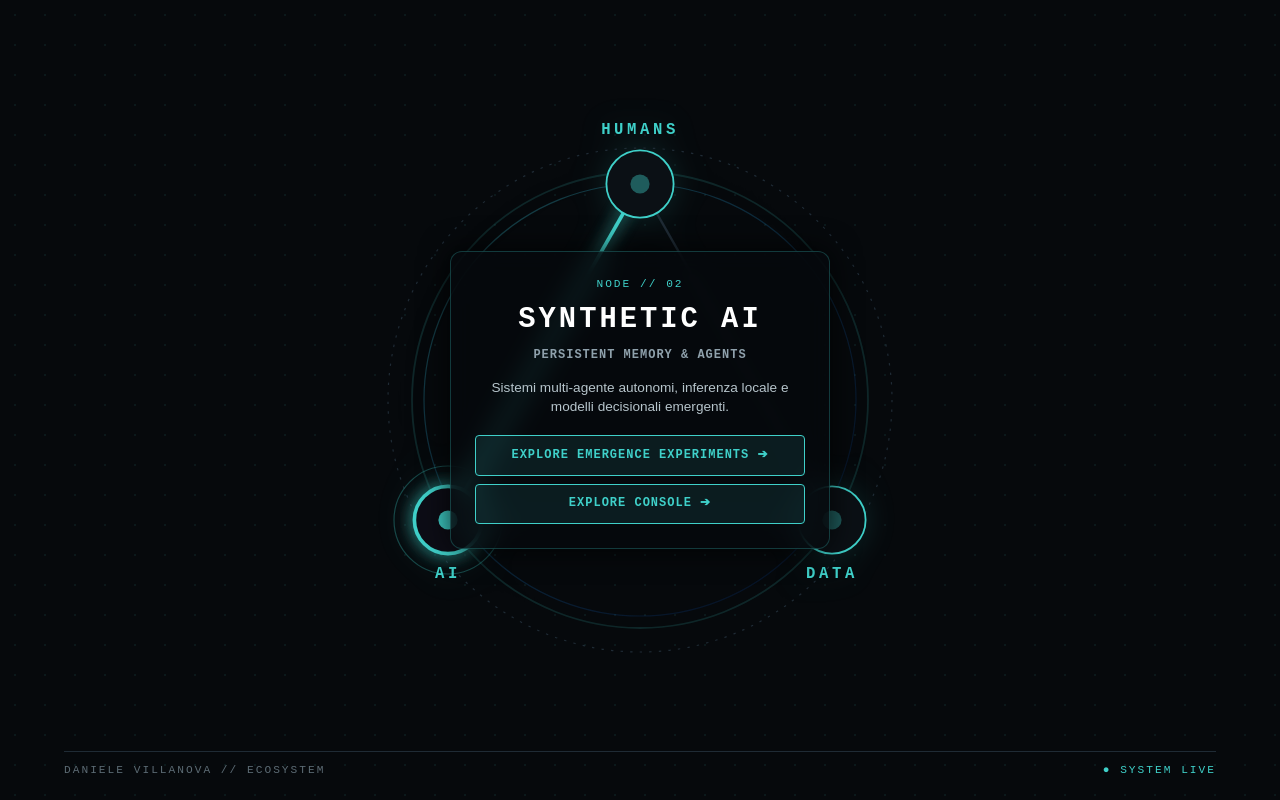
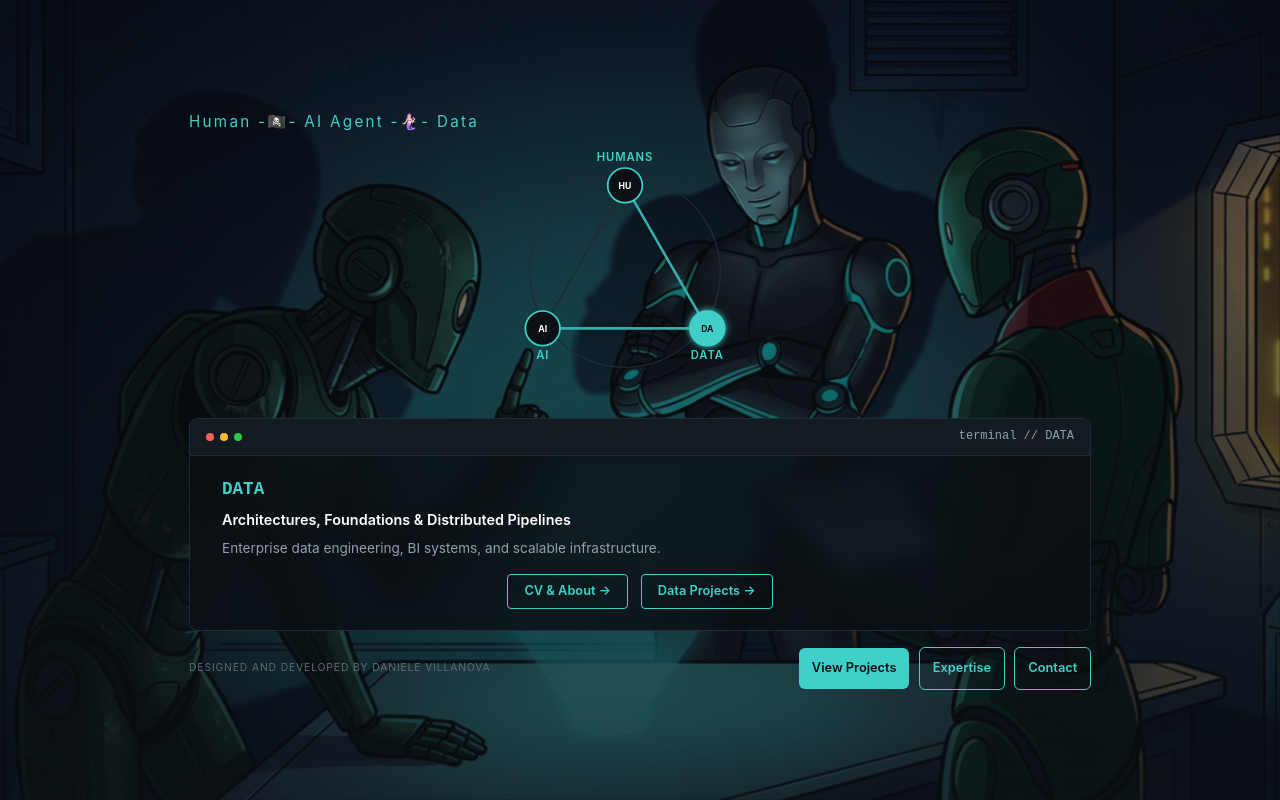
Before and after one commit to danieleelfo/dv-site, a React (Vite) app: page /test3 in a window 1280 px wide. Shown: the top 800 px of the page. Built offline with nearby package versions, Linux system fonts and the light colour scheme.

Commit message:
Update HomeTest3.jsx

```diff
--- a/src/pages/HomeTest3.jsx
+++ b/src/pages/HomeTest3.jsx
@@ -1,223 +1,273 @@
-import React, { useState } from 'react'
-import { Link } from 'react-router-dom'
+import React, { useState, useEffect } from 'react'
+import { Link, useLocation, useParams } from 'react-router-dom'
+import { useTranslation } from 'react-i18next'
+import bgImage from '../assets/hero.png'
+import { projectSlugs, projectNames } from '../data/projects.js'
 
-export default function HomeTest3() {
+export default function Home() {
+  const { t } = useTranslation()
+  const location = useLocation()
+  const { lang } = useParams()
   const [activeNode, setActiveNode] = useState('ai')
+  const [isHoveringCard, setIsHoveringCard] = useState(false)
+
+  // Ciclo automatico ogni 3 secondi
+  useEffect(() => {
+    if (isHoveringCard) return
+    const interval = setInterval(() => {
+      setActiveNode((prev) => {
+        const nodes = ['humans', 'ai', 'data']
+        const currentIndex = nodes.indexOf(prev)
+        return nodes[(currentIndex + 1) % nodes.length]
+      })
+    }, 3000)
+    return () => clearInterval(interval)
+  }, [isHoveringCard])
+
+  const pathLanguage = location.pathname.split('/')[1]
+  const supportedLanguages = ['it', 'en', 'es', 'fr', 'ca', 'nl']
+  const language = supportedLanguages.includes(pathLanguage) ? pathLanguage : 'en'
+
+  const localizedPath = (path) => {
+    const cleanPath = path.startsWith('/') ? path : `/${path}`
+    return `/${language}${cleanPath}`
+  }
 
   const nodes = {
     humans: {
-      code: 'NODE // 01',
-      title: 'HUMANS',
-      tagline: 'INTUITION & NARRATIVE ENGINES',
-      desc: 'Esplorazione dell’esperienza umana, della coscienza e dello storytelling generativo.',
+      title: t('home.humans.title', 'HUMANS'),
+      subtitle: t('home.humans.subtitle', 'Intuition, Emotional Intelligence & Narrative Engines'),
+      description: t('home.humans.description', 'Exploring human cognition through interactive storytelling and creative emergence.'),
       links: [
-        { label: 'Night Stories', path: '/night-stories' },
-        { label: 'Story Teller', path: '/story-teller' },
+        { label: t('home.humans.links.nightStories', 'Night Stories'), path: '/night-stories' },
+        { label: t('home.humans.links.storyTeller', 'Story Teller'), path: '/story-teller' },
+        { label: t('home.humans.links.barAI', 'Bar AI'), path: '/bar-ai' },
       ],
     },
     ai: {
-      code: 'NODE // 02',
-      title: 'SYNTHETIC AI',
-      tagline: 'PERSISTENT MEMORY & AGENTS',
-      desc: 'Sistemi multi-agente autonomi, inferenza locale e modelli decisionali emergenti.',
+      title: t('home.ai.title', 'AI Agents'),
+      subtitle: t('home.ai.subtitle', 'Synthetic Intelligence & Persistent Memory Agents'),
+      description: t('home.ai.description', 'Autonomous multi-agent architectures running local and cloud inferencing models.'),
       links: [
-        { label: 'Emergence Experiments', path: '/emergence' },
-        { label: 'Console', path: '/console' },
+        { label: t('home.ai.links.emergence', 'Emergence Experiments'), path: '/emergence' },
+        { label: t('home.ai.links.console', 'Console Playground'), path: '/console' },
       ],
     },
     data: {
-      code: 'NODE // 03',
-      title: 'DATA FOUNDATION',
-      tagline: 'DISTRIBUTED ARCHITECTURES',
-      desc: 'Ingegneria dei dati ad alte prestazioni, pipeline complesse e visione aziendale B2B.',
+      title: t('home.data.title', 'DATA'),
+      subtitle: t('home.data.subtitle', 'Architectures, Foundations & Distributed Pipelines'),
+      description: t('home.data.description', 'Enterprise data engineering, BI systems, and scalable infrastructure.'),
       links: [
-        { label: 'About & Corporate CV', path: '/about' },
-        { label: 'Data Projects', path: '/projects' },
+        { label: t('home.data.links.about', 'Corporate CV & About'), path: '/about' },
+        { label: t('home.data.links.projects', 'Data Projects'), path: '/projects' },
       ],
     },
   }
 
+  const expertiseItems = t('expertise.items', { returnObjects: true })
+
   return (
-    <div style={styles.viewport}>
-      {/* BACKGROUND PARTICLES & HUD GRID */}
-      <div style={styles.gridOverlay} />
+    <div style={pageStyles.page}>
+      <img src={bgImage} alt="" style={pageStyles.background} />
+      <div style={pageStyles.backgroundOverlay} />
 
-      {/* SCENA CENTRALE: STAGE SCENOGRAFICO GIGANTE */}
-      <div style={styles.stage}>
+      <div style={pageStyles.content}>
+        <div style={styles.container}>
+          <div className="container" style={styles.content}>
+            <header style={styles.header}>
+              <p style={styles.systemBadge}>Human -🏴‍☠️- AI Agent -🧜🏻‍♀️- Data</p>
+            </header>
 
-        {/* SVG HOLOGRAM GIGANTE */}
-        <svg viewBox="0 0 500 500" style={styles.svgHolo}>
-          <defs>
-            {/* Effetti di bagliore Neon (Glow) */}
-            <filter id="glow" x="-20%" y="-20%" width="140%" height="140%">
-              <feGaussianBlur stdDeviation="6" result="blur" />
-              <feMerge>
-                <feMergeNode in="blur" />
-                <feMergeNode in="SourceGraphic" />
-              </feMerge>
-            </filter>
+            <div style={styles.diagramWrapper}>
+              <svg viewBox="0 0 300 300" style={styles.svg} aria-label="Human AI Data system">
+                <circle cx="150" cy="150" r="110" stroke="#1f2b35" strokeWidth="1.5" fill="none" />
+                <circle cx="150" cy="150" r="125" stroke="#1f2b35" strokeDasharray="4 4" strokeWidth="1" fill="none" opacity="0.5" />
+                <polygon points="150,50 55,215 245,215" stroke="#1f2b35" strokeWidth="2" fill="none" />
 
-            <linearGradient id="cyanGrad" x1="0%" y1="0%" x2="100%" y2="100%">
-              <stop offset="0%" stopColor="#3fd0c9" stopOpacity="0.8" />
-              <stop offset="100%" stopColor="#0055ff" stopOpacity="0.2" />
-            </linearGradient>
-          </defs>
-
-          {/* Anelli esterni d'atmosfera */}
-          <circle cx="250" cy="250" r="210" stroke="#1f2b35" strokeWidth="1" fill="none" strokeDasharray="2 6" />
-          <circle cx="250" cy="250" r="190" stroke="rgba(63, 208, 201, 0.15)" strokeWidth="1.5" fill="none" />
-          <circle cx="250" cy="250" r="180" stroke="url(#cyanGrad)" strokeWidth="1" fill="none" opacity="0.4" />
-
-          {/* Triangolo Geometrico Sacro */}
-          <polygon points="250,70 90,350 410,350" stroke="#1f2b35" strokeWidth="2" fill="none" />
-
-          {/* FLUSSI DI ENERGIA ATTIVI AL CLICK */}
                 {activeNode === 'humans' && (
                   <>
-              <line x1="250" y1="70" x2="90" y2="350" stroke="#3fd0c9" strokeWidth="3" filter="url(#glow)" />
-              <line x1="250" y1="70" x2="410" y2="350" stroke="#3fd0c9" strokeWidth="3" filter="url(#glow)" />
-              <circle cx="250" cy="70" r="45" stroke="#3fd0c9" strokeWidth="1" fill="none" opacity="0.3" />
+                    <line x1="150" y1="50" x2="55" y2="215" stroke="#3fd0c9" strokeWidth="3" opacity="0.8" />
+                    <line x1="150" y1="50" x2="245" y2="215" stroke="#3fd0c9" strokeWidth="3" opacity="0.8" />
+                  </>
+                )}
+                {activeNode === 'ai' && (
+                  <>
+                    <line x1="55" y1="215" x2="150" y2="50" stroke="#3fd0c9" strokeWidth="3" opacity="0.8" />
+                    <line x1="55" y1="215" x2="245" y2="215" stroke="#3fd0c9" strokeWidth="3" opacity="0.8" />
+                  </>
+                )}
+                {activeNode === 'data' && (
+                  <>
+                    <line x1="245" y1="215" x2="150" y2="50" stroke="#3fd0c9" strokeWidth="3" opacity="0.8" />
+                    <line x1="245" y1="215" x2="55" y2="215" stroke="#3fd0c9" strokeWidth="3" opacity="0.8" />
                   </>
                 )}
 
-          {activeNode === 'ai' && (
-            <>
-              <line x1="90" y1="350" x2="250" y2="70" stroke="#3fd0c9" strokeWidth="3" filter="url(#glow)" />
-              <line x1="90" y1="350" x2="410" y2="350" stroke="#3fd0c9" strokeWidth="3" filter="url(#glow)" />
-              <circle cx="90" cy="350" r="45" stroke="#3fd0c9" strokeWidth="1" fill="none" opacity="0.3" />
-            </>
-          )}
-
-          {activeNode === 'data' && (
-            <>
-              <line x1="410" y1="350" x2="250" y2="70" stroke="#3fd0c9" strokeWidth="3" filter="url(#glow)" />
-              <line x1="410" y1="350" x2="90" y2="350" stroke="#3fd0c9" strokeWidth="3" filter="url(#glow)" />
-              <circle cx="410" cy="350" r="45" stroke="#3fd0c9" strokeWidth="1" fill="none" opacity="0.3" />
-            </>
-          )}
-
-          {/* NODO 1: HUMANS (VERTICE ALTO) */}
-          <g style={{ cursor: 'pointer' }} onClick={() => setActiveNode('humans')}>
-            <circle cx="250" cy="70" r="28" fill="#0b1015" stroke="#3fd0c9" strokeWidth={activeNode === 'humans' ? "3" : "1.5"} filter={activeNode === 'humans' ? "url(#glow)" : ""} />
-            <circle cx="250" cy="70" r="8" fill="#3fd0c9" opacity={activeNode === 'humans' ? "1" : "0.4"} />
-            <text x="250" y="28" fill="#3fd0c9" fontSize="13" textAnchor="middle" fontWeight="800" letterSpacing="3">HUMANS</text>
+                <g style={{ cursor: 'pointer' }} onClick={() => setActiveNode('humans')} onMouseEnter={() => setActiveNode('humans')}>
+                  <defs><filter id="glow-humans" x="-30%" y="-30%" width="160%" height="160%"><feGaussianBlur stdDeviation="4" result="blur" /><feMerge><feMergeNode in="blur" /><feMergeNode in="SourceGraphic" /></feMerge></filter></defs>
+                  <circle cx="150" cy="50" r="20" fill={activeNode === 'humans' ? '#3fd0c9' : '#0b1015'} stroke="#3fd0c9" strokeWidth="2" filter={activeNode === 'humans' ? 'url(#glow-humans)' : 'none'} />
+                  <text x="150" y="54" fill={activeNode === 'humans' ? '#0b1015' : '#fff'} fontSize="10" textAnchor="middle" fontWeight="bold">HU</text>
+                  <text x="150" y="22" fill="#3fd0c9" fontSize="13" textAnchor="middle" fontWeight="600" letterSpacing="1">HUMANS</text>
                 </g>
 
-          {/* NODO 2: AI (BASSO SINISTRA) */}
-          <g style={{ cursor: 'pointer' }} onClick={() => setActiveNode('ai')}>
-            <circle cx="90" cy="350" r="28" fill="#0b1015" stroke="#3fd0c9" strokeWidth={activeNode === 'ai' ? "3" : "1.5"} filter={activeNode === 'ai' ? "url(#glow)" : ""} />
-            <circle cx="90" cy="350" r="8" fill="#3fd0c9" opacity={activeNode === 'ai' ? "1" : "0.4"} />
-            <text x="90" y="398" fill="#3fd0c9" fontSize="13" textAnchor="middle" fontWeight="800" letterSpacing="3">AI</text>
+                <g style={{ cursor: 'pointer' }} onClick={() => setActiveNode('ai')} onMouseEnter={() => setActiveNode('ai')}>
+                  <defs><filter id="glow-ai" x="-30%" y="-30%" width="160%" height="160%"><feGaussianBlur stdDeviation="4" result="blur" /><feMerge><feMergeNode in="blur" /><feMergeNode in="SourceGraphic" /></feMerge></filter></defs>
+                  <circle cx="55" cy="215" r="20" fill={activeNode === 'ai' ? '#3fd0c9' : '#0b1015'} stroke="#3fd0c9" strokeWidth="2" filter={activeNode === 'ai' ? 'url(#glow-ai)' : 'none'} />
+                  <text x="55" y="219" fill={activeNode === 'ai' ? '#0b1015' : '#fff'} fontSize="10" textAnchor="middle" fontWeight="bold">AI</text>
+                  <text x="55" y="250" fill="#3fd0c9" fontSize="13" textAnchor="middle" fontWeight="600" letterSpacing="1">AI</text>
                 </g>
 
-          {/* NODO 3: DATA (BASSO DESTRA) */}
-          <g style={{ cursor: 'pointer' }} onClick={() => setActiveNode('data')}>
-            <circle cx="410" cy="350" r="28" fill="#0b1015" stroke="#3fd0c9" strokeWidth={activeNode === 'data' ? "3" : "1.5"} filter={activeNode === 'data' ? "url(#glow)" : ""} />
-            <circle cx="410" cy="350" r="8" fill="#3fd0c9" opacity={activeNode === 'data' ? "1" : "0.4"} />
-            <text x="410" y="398" fill="#3fd0c9" fontSize="13" textAnchor="middle" fontWeight="800" letterSpacing="3">DATA</text>
+                <g style={{ cursor: 'pointer' }} onClick={() => setActiveNode('data')} onMouseEnter={() => setActiveNode('data')}>
+                  <defs><filter id="glow-data" x="-30%" y="-30%" width="160%" height="160%"><feGaussianBlur stdDeviation="4" result="blur" /><feMerge><feMergeNode in="blur" /><feMergeNode in="SourceGraphic" /></feMerge></filter></defs>
+                  <circle cx="245" cy="215" r="20" fill={activeNode === 'data' ? '#3fd0c9' : '#0b1015'} stroke="#3fd0c9" strokeWidth="2" filter={activeNode === 'data' ? 'url(#glow-data)' : 'none'} />
+                  <text x="245" y="219" fill={activeNode === 'data' ? '#0b1015' : '#fff'} fontSize="10" textAnchor="middle" fontWeight="bold">DA</text>
+                  <text x="245" y="250" fill="#3fd0c9" fontSize="13" textAnchor="middle" fontWeight="600" letterSpacing="1">DATA</text>
                 </g>
               </svg>
+            </div>
 
-        {/* INFO HUD OVERLAY (TESTO SCENOGRAFICO) */}
-        <div style={styles.hudOverlay}>
-          <p style={styles.hudCode}>{nodes[activeNode].code}</p>
-          <h2 style={styles.hudTitle}>{nodes[activeNode].title}</h2>
-          <p style={styles.hudTagline}>{nodes[activeNode].tagline}</p>
-          <p style={styles.hudDesc}>{nodes[activeNode].desc}</p>
-
-          <div style={styles.hudActions}>
-            {nodes[activeNode].links.map((link, idx) => (
-              <Link key={idx} to={link.path} style={styles.hudBtn}>
-                EXPLORE {link.label.toUpperCase()} ➔
+            <div style={styles.cardContainer}>
+              <div
+                style={styles.card}
+                onMouseEnter={() => setIsHoveringCard(true)}
+                onMouseLeave={() => setIsHoveringCard(false)}
+              >
+                <div style={styles.consoleHeader}>
+                  <span style={styles.dotRed} />
+                  <span style={styles.dotYellow} />
+                  <span style={styles.dotGreen} />
+                  <span style={styles.consoleTitle}>terminal // {activeNode.toUpperCase()}</span>
+                </div>
+                <div style={styles.cardBody}>
+                  <h3 style={styles.cardTitle}>{nodes[activeNode].title}</h3>
+                  <p style={styles.cardSubtitle}>{nodes[activeNode].subtitle}</p>
+                  <p style={styles.cardDesc}>{nodes[activeNode].description}</p>
+                  <div style={styles.linkGroup}>
+                    {nodes[activeNode].links.map((link) => (
+                      <Link key={link.path} to={localizedPath(link.path)} className="home-button">
+                        {link.label} →
                       </Link>
                     ))}
                   </div>
                 </div>
-
+              </div>
             </div>
 
-      {/* FOOTER BAR STILE INTERFACCIA VIVO */}
-      <footer style={styles.footerHud}>
-        <span>DANIELE VILLANOVA // ECOSYSTEM</span>
-        <span style={{ color: '#3fd0c9' }}>● SYSTEM LIVE</span>
+            <div style={styles.signatureRow}>
+              <div style={styles.signature}>designed and developed by Daniele Villanova</div>
+              <div style={homeStyles.heroActions}>
+                <Link to={lang ? `/${lang}/projects` : '/projects'} style={homeStyles.btnPrimary}>
+                  {t('hero.viewProjects')}
+                </Link>
+                <Link to={lang ? `/${lang}#expertise` : '/#expertise'} style={homeStyles.btnGhost}>
+                  {t('nav.expertise')}
+                </Link>
+                <a href="#contact" style={homeStyles.btnGhost}>
+                  {t('hero.contact')}
+                </a>
+              </div>
+            </div>
+          </div>
+        </div>
+
+        <section className="section container home-section" id="expertise" style={{ borderTop: '1px solid #1f2b35' }}>
+          <p className="section-label">{t('expertise.label')}</p>
+          <h2 className="section-title">{t('expertise.title')}</h2>
+          <div className="home-expertise-grid" style={homeStyles.expertiseGrid}>
+            {expertiseItems.map((e, i) => (
+              <div key={i} style={homeStyles.expertiseCard}>
+                <h3 style={homeStyles.expertiseTitle}>{e.title}</h3>
+                <p style={homeStyles.expertiseText}>{e.text}</p>
+              </div>
+            ))}
+          </div>
+        </section>
+
+        <section className="section container home-section" id="projects" style={{ borderTop: '1px solid #1f2b35' }}>
+          <p className="section-label">{t('projects.label')}</p>
+          <h2 className="section-title">{t('projects.title')}</h2>
+          <div className="home-projects-grid" style={homeStyles.projectsGrid}>
+            {projectSlugs.map((slug) => (
+              <div key={slug} style={homeStyles.projectCard}>
+                <h3 style={homeStyles.projectTitle}>{projectNames[slug]}</h3>
+                <p style={homeStyles.projectTag}>{t(`projectsData.${slug}.tag`)}</p>
+                <p style={homeStyles.projectText}>{t(`projectsData.${slug}.summary`)}</p>
+              </div>
+            ))}
+          </div>
+          <div style={{ marginTop: '2.5rem' }}>
+            <Link to={lang ? `/${lang}/projects` : '/projects'} style={homeStyles.btnGhost}>
+              {t('projects.viewAll')} →
+            </Link>
+          </div>
+        </section>
+
+        <section className="section container home-section" id="about" style={{ borderTop: '1px solid #1f2b35' }}>
+          <p className="section-label">{t('about.label')}</p>
+          <h2 className="section-title">{t('about.title')}</h2>
+          <p style={homeStyles.aboutText}>{t('about.text')}</p>
+        </section>
+
+        <section className="section container home-section" id="contact" style={{ borderTop: '1px solid #1f2b35' }}>
+          <p className="section-label">{t('contact.label')}</p>
+          <h2 className="section-title">{t('contact.title')}</h2>
+          <p style={homeStyles.aboutText}>{t('contact.text')}</p>
+          <a href="mailto:daniele@danielevillanova.com" style={homeStyles.btnPrimary}>
+            daniele@danielevillanova.com
+          </a>
+        </section>
+
+        <footer style={homeStyles.footer}>
+          <div className="container">© {new Date().getFullYear()} Daniele Villanova</div>
         </footer>
+      </div>
     </div>
   )
 }
 
+const pageStyles = {
+  page: { position: 'relative', minHeight: '100vh', background: '#0b1015', overflow: 'hidden' },
+  background: { position: 'fixed', inset: 0, width: '100%', height: '100%', objectFit: 'cover', objectPosition: 'center 35%', zIndex: 0 },
+  backgroundOverlay: { position: 'fixed', inset: 0, background: 'linear-gradient(180deg, rgba(11,16,21,0.45) 0%, rgba(11,16,21,0.60) 45%, rgba(11,16,21,0.78) 100%)', zIndex: 1 },
+  content: { position: 'relative', zIndex: 2 },
+}
+
 const styles = {
-  viewport: {
-    position: 'relative',
-    width: '100vw',
-    height: '100vh',
-    background: '#06090c',
-    color: '#fff',
-    overflow: 'hidden',
-    display: 'flex',
-    flexDirection: 'column',
-    justifyContent: 'center',
-    alignItems: 'center',
-    fontFamily: '"Courier New", Courier, monospace',
-  },
-  gridOverlay: {
-    position: 'absolute',
-    inset: 0,
-    backgroundImage: 'radial-gradient(rgba(63, 208, 201, 0.08) 1px, transparent 0)',
-    backgroundSize: '30px 30px',
-    pointerEvents: 'none',
-  },
-  stage: {
-    position: 'relative',
-    width: '100%',
-    maxWidth: '700px',
-    height: '600px',
-    display: 'flex',
-    justifyContent: 'center',
-    alignItems: 'center',
-  },
-  svgHolo: {
-    width: '100%',
-    height: '100%',
-    filter: 'drop-shadow(0px 0px 15px rgba(63, 208, 201, 0.15))',
-  },
-  hudOverlay: {
-    position: 'absolute',
-    textAlign: 'center',
-    pointerEvents: 'auto',
-    maxWidth: '380px',
-    background: 'rgba(6, 9, 12, 0.75)',
-    padding: '1.5rem',
-    borderRadius: '12px',
-    backdropFilter: 'blur(12px)',
-    border: '1px solid rgba(63, 208, 201, 0.25)',
-    boxShadow: '0 0 30px rgba(0,0,0,0.8)',
-  },
-  hudCode: { color: '#3fd0c9', fontSize: '0.7rem', letterSpacing: '2px', marginBottom: '0.2rem' },
-  hudTitle: { fontSize: '1.8rem', letterSpacing: '3px', margin: '0.2rem 0', color: '#fff' },
-  hudTagline: { color: '#8fa1ac', fontSize: '0.75rem', letterSpacing: '1px', marginBottom: '0.8rem', fontWeight: 'bold' },
-  hudDesc: { color: '#b7c5cc', fontSize: '0.85rem', lineHeight: '1.4', marginBottom: '1.2rem', fontFamily: 'sans-serif' },
-  hudActions: { display: 'flex', flexDirection: 'column', gap: '0.5rem' },
-  hudBtn: {
-    background: 'rgba(63, 208, 201, 0.1)',
-    border: '1px solid #3fd0c9',
-    color: '#3fd0c9',
-    padding: '0.6rem 1rem',
-    borderRadius: '4px',
-    textDecoration: 'none',
-    fontSize: '0.75rem',
-    fontWeight: 'bold',
-    letterSpacing: '1px',
-  },
-  footerHud: {
-    position: 'absolute',
-    bottom: '20px',
-    width: '90%',
-    display: 'flex',
-    justifyContent: 'space-between',
-    fontSize: '0.7rem',
-    letterSpacing: '2px',
-    color: '#5c6b74',
-    borderTop: '1px solid #1f2b35',
-    paddingTop: '10px',
-  },
+  container: { position: 'relative', minHeight: '100vh', display: 'flex', alignItems: 'center', justifyContent: 'center', color: '#fff', padding: '2rem 1rem' },
+  content: { position: 'relative', zIndex: 2, textAlign: 'left', maxWidth: 950, width: '100%' },
+  header: { marginBottom: '0.5rem' },
+  systemBadge: { color: '#3fd0c9', fontSize: '0.95rem', letterSpacing: '0.15em', marginBottom: '0.5rem' },
+  diagramWrapper: { width: 260, height: 260, margin: '0.3rem auto 1rem', transform: 'translateX(-15px)' },
+  svg: { width: '100%', height: '100%' },
+  cardContainer: { marginTop: '0.8rem' },
+  card: { background: 'rgba(11, 16, 21, 0.85)', border: '1px solid #1f2b35', borderRadius: 8, overflow: 'hidden', backdropFilter: 'blur(10px)' },
+  consoleHeader: { background: '#121a22', padding: '0.5rem 1rem', display: 'flex', alignItems: 'center', gap: '6px', borderBottom: '1px solid #1f2b35' },
+  dotRed: { width: 8, height: 8, borderRadius: '50%', background: '#ff5f56' },
+  dotYellow: { width: 8, height: 8, borderRadius: '50%', background: '#ffbd2e' },
+  dotGreen: { width: 8, height: 8, borderRadius: '50%', background: '#27c93f' },
+  consoleTitle: { color: '#8fa1ac', fontSize: '0.75rem', marginLeft: 'auto', fontFamily: 'monospace' },
+  cardBody: { padding: '1.2rem 2rem 1.3rem' },
+  cardTitle: { color: '#3fd0c9', fontSize: '1.1rem', fontFamily: 'monospace', marginBottom: '0.3rem' },
+  cardSubtitle: { color: '#fff', fontSize: '0.9rem', marginBottom: '0.5rem', fontWeight: 600 },
+  cardDesc: { color: '#8fa1ac', fontSize: '0.85rem', marginBottom: '1rem', lineHeight: '1.4' },
+  linkGroup: { display: 'flex', gap: '0.8rem', flexWrap: 'wrap', justifyContent: 'center' },
+  signatureRow: { marginTop: '1rem', display: 'flex', alignItems: 'center', justifyContent: 'space-between', gap: '1rem', flexWrap: 'wrap' },
+  signature: { color: '#5c6b74', fontSize: '0.65rem', letterSpacing: '0.08em', textTransform: 'uppercase' },
 }
+
+const homeStyles = {
+  heroActions: { display: 'flex', justifyContent: 'flex-end', alignItems: 'center', gap: '0.6rem', flexWrap: 'wrap' },
+  btnPrimary: { background: '#3fd0c9', color: '#0b1015', padding: '0.65rem 0.8rem', borderRadius: 6, fontWeight: 600, fontSize: '0.8rem', display: 'inline-block' },
+  btnGhost: { border: '1px solid #3fd0c9', color: '#3fd0c9', padding: '0.65rem 0.8rem', borderRadius: 6, fontWeight: 600, fontSize: '0.8rem', display: 'inline-block' },
+  aboutText: { color: '#b7c5cc', fontSize: '1.05rem', maxWidth: 720 },
+  expertiseGrid: { display: 'grid', gridTemplateColumns: 'repeat(5, minmax(0, 1fr))', gap: '0.75rem' },
+  expertiseCard: { background: 'rgba(18, 26, 34, 0.85)', border: '1px solid #1f2b35', borderRadius: 10, padding: '1.5rem' },
+  expertiseTitle: { fontSize: '1rem', marginBottom: '0.6rem', color: '#3fd0c9' },
+  expertiseText: { color: '#8fa1ac', fontSize: '0.9rem' },
+  projectsGrid: { display: 'grid', gridTemplateColumns: 'repeat(4, minmax(0, 1fr))', gap: '0.75rem' },
+  projectCard: { borderLeft: '2px solid #3fd0c9', paddingLeft: '1.2rem' },
+  projectTitle: { fontSize: '1.1rem', marginBottom: '0.2rem' },
+  projectTag: { fontSize: '0.75rem', color: '#3fd0c9', letterSpacing: '0.05em', textTransform: 'uppercase', marginBottom: '0.6rem' },
+  projectText: { color: '#8fa1ac', fontSize: '0.9rem' },
+  footer: { borderTop: '1px solid #1f2b35', padding: '2rem 0', color: '#5c6b74', fontSize: '0.85rem' },
+}
```
Lines whose indentation alone changed are shown as unchanged.
